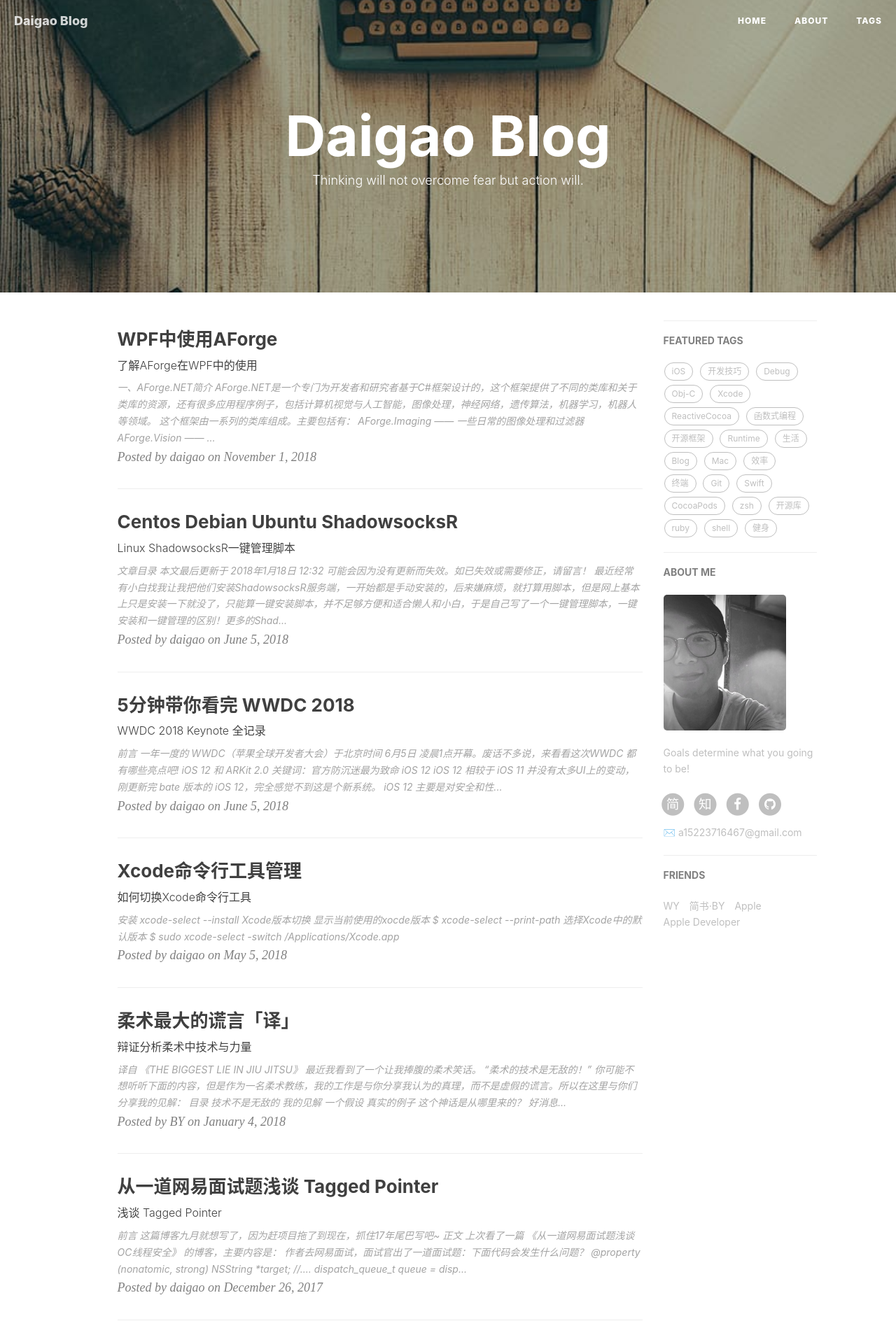
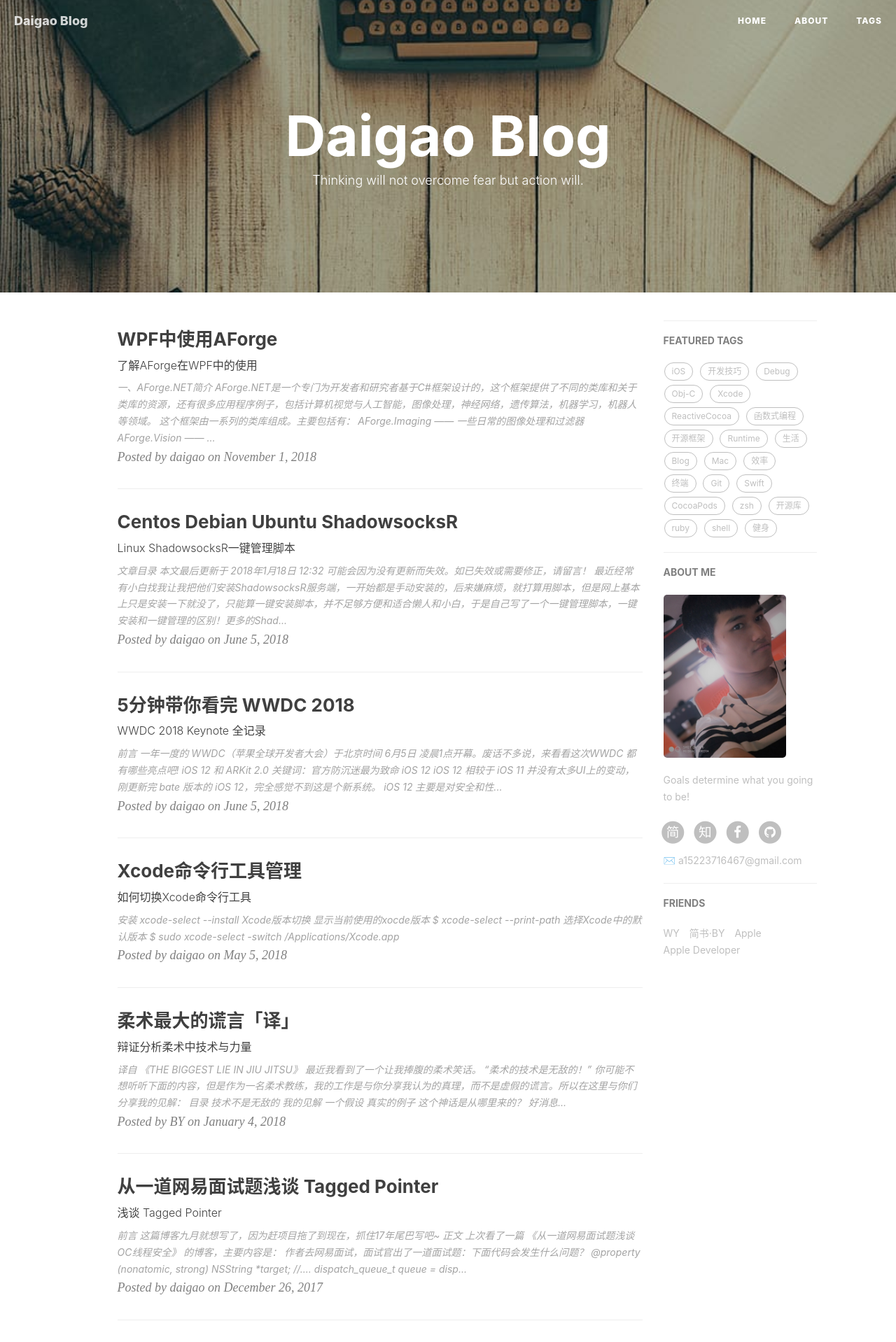
Before and after one commit to daigao/daigao.github.io, a Jekyll site: the page built from index.html, in a window 1280 px wide. Shown: the top 1918 px of the page at 70% size. Built offline with Jekyll 4.4.1, drawn with Linux system fonts in a browser that asks for light colours; nearby versions of some CDN libraries; the list of posts is cut into pages by our own code; comment, search, counter and statistics services are not loaded.

Commit message:
up头像

```diff
--- a/_config.yml
+++ b/_config.yml
@@ -12,7 +12,7 @@ github_repo: "https://github.com/daigao/daigao.github.io.git" # you code reposit
 # Sidebar settings
 sidebar: true                           # whether or not using Sidebar.
 sidebar-about-description: "Goals determine what you going to be!"
-sidebar-avatar: /img/about-BY-gentle.jpg      # use absolute URL, seeing it's used in both `/` and `/about/`
+sidebar-avatar: /img/about-Daigao-gentle.jpg      # use absolute URL, seeing it's used in both `/` and `/about/`
 
 
 
```
Also changed, not shown: img/about-Daigao-gentle.jpg (added).
